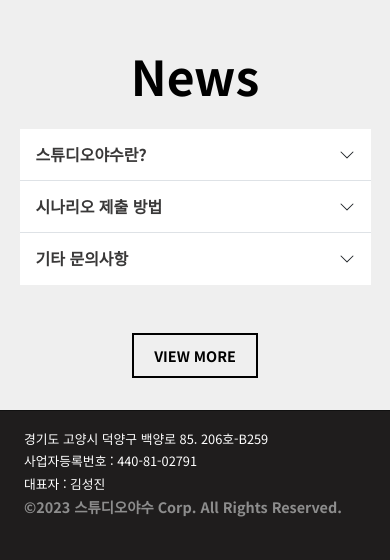
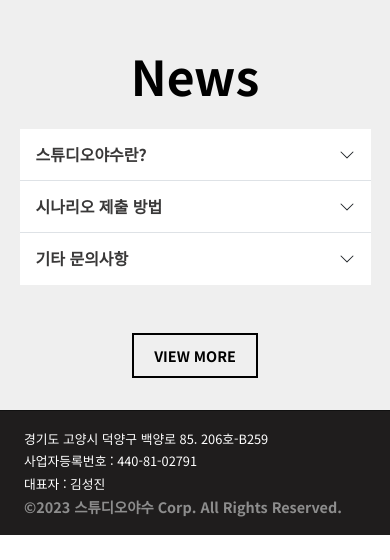
Before and after one commit to DoYeon0430/studiobeast, a Django app: page / in a window 390 px wide. Shown: the part 1619-2179 px from the top of the page. After the commit the page ends 2154 px from the top, so only its background shows below. Run offline with Django 4.2, Linux system fonts and the light colour scheme; data that the repository does not hold is empty.

Commit message:
css renew3 upload

```diff
--- a/static/css/index.css
+++ b/static/css/index.css
@@ -1420,7 +1420,6 @@ body {
     justify-content: center;
     background-color: #1f1d1d;
     padding: 1rem 1rem;
-    height: 150px;
   }
 
   .footer_text {
```
